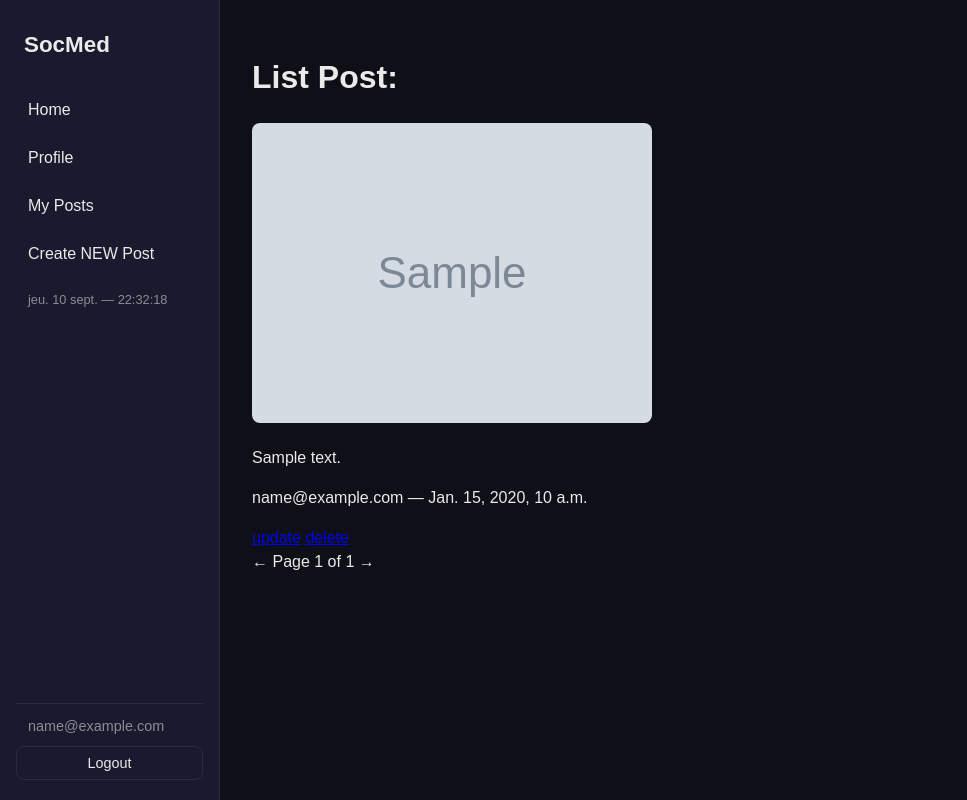
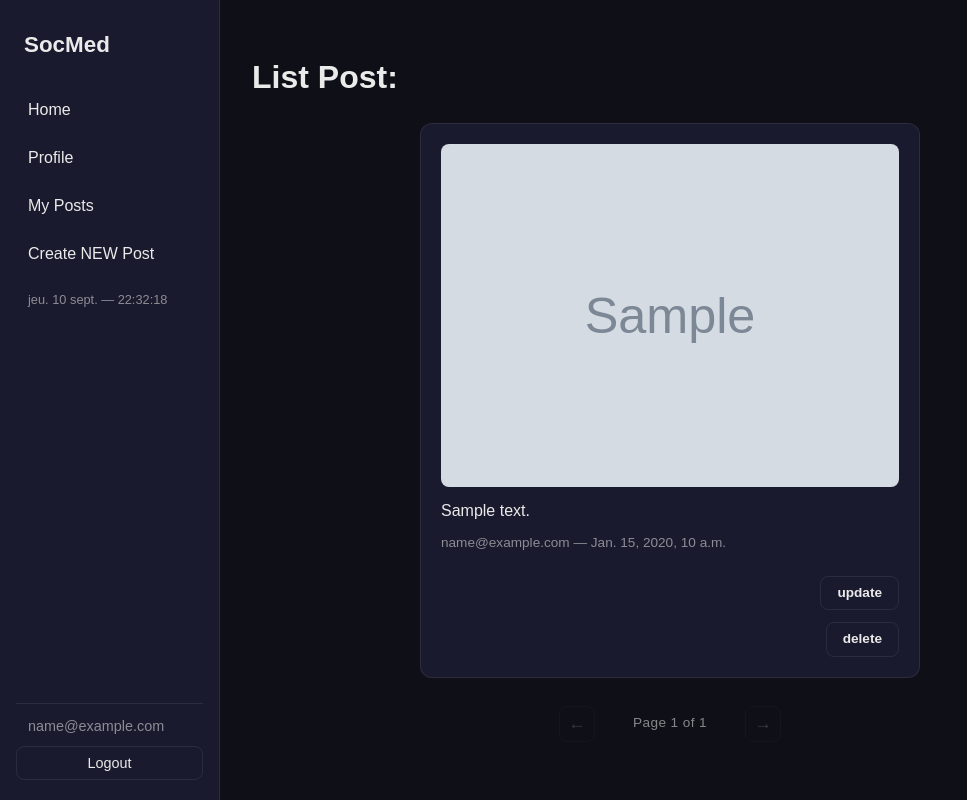
Before and after one commit to Dr00pyd00/SocMed, a Django app: page /posts/mines/ in a window 1280 px wide. Shown: the whole page, without its empty margins (0-967 px from the left). Run offline with Django 5.2, Linux system fonts and the light colour scheme; a user stored in the database is signed in; tables that the repository leaves empty hold one stand-in row (values such as "Sample post"); grey boxes marked "Sample" are stand-in pictures.

Commit message:
feat(css) recenter + update button

```diff
--- a/static/css/style.css
+++ b/static/css/style.css
@@ -122,7 +122,8 @@ body {
 main {
     margin-left: var(--sidebar-width);
     padding: 32px;
-    max-width: 700px;
+    max-width: 900px;
+    margin-right: auto;
 }
 
 /* ---------- Images ---------- */
@@ -131,3 +132,112 @@ img {
     height: auto;
     border-radius: 8px;
 }
+
+/* ---------- Carte post ---------- */
+.post {
+    background-color: var(--surface);
+    border: 1px solid var(--border);
+    border-radius: 12px;
+    padding: 20px;
+    margin: 0 auto 20px;
+    max-width: 500px;
+    display: flex;
+    flex-direction: column;
+}
+
+.post img {
+    width: 100%;
+    border-radius: 8px;
+    margin-bottom: 12px;
+}
+
+.post p {
+    margin: 0 0 10px;
+}
+
+.post-meta {
+    color: var(--text-dim);
+    font-size: 0.85em;
+}
+
+.post-update-link {
+    align-self: flex-end;
+    margin-top: 12px;
+    display: inline-block;
+    border: 1px solid var(--border);
+    color: var(--text);
+    font-weight: 600;
+    font-size: 0.85em;
+    padding: 6px 16px;
+    border-radius: 8px;
+    text-decoration: none;
+    transition: background-color 0.15s, border-color 0.15s;
+}
+
+.post-update-link:hover {
+    background-color: var(--surface-hover);
+    border-color: var(--text-dim);
+}
+
+.post-delete-link {
+    align-self: flex-end;
+    margin-top: 12px;
+    display: inline-block;
+    border: 1px solid var(--border);
+    color: var(--text);
+    font-weight: 600;
+    font-size: 0.85em;
+    padding: 6px 16px;
+    border-radius: 8px;
+    text-decoration: none;
+    transition: background-color 0.15s, border-color 0.15s;
+}
+
+.post-delete-link:hover {
+    background-color: var(--surface-hover);
+    border-color: var(--text-dim);
+}
+
+
+/* ---------- Pagination ---------- */
+.pagination {
+    display: flex;
+    align-items: center;
+    justify-content: center;
+    gap: 20px;
+    margin: 28px auto 0;
+    max-width: 500px;
+}
+
+.pagination-arrow {
+    display: inline-flex;
+    align-items: center;
+    justify-content: center;
+    width: 36px;
+    height: 36px;
+    border: 1px solid var(--border);
+    border-radius: 8px;
+    color: var(--text);
+    text-decoration: none;
+    font-size: 1.1em;
+    transition: background-color 0.15s, border-color 0.15s;
+}
+
+.pagination-arrow:hover {
+    background-color: var(--surface-hover);
+    border-color: var(--text-dim);
+}
+
+.pagination-arrow.is-disabled {
+    color: var(--text-dim);
+    opacity: 0.35;
+    pointer-events: none;
+}
+
+.pagination-status {
+    color: var(--text-dim);
+    font-size: 0.85em;
+    letter-spacing: 0.03em;
+    min-width: 110px;
+    text-align: center;
+}
```
